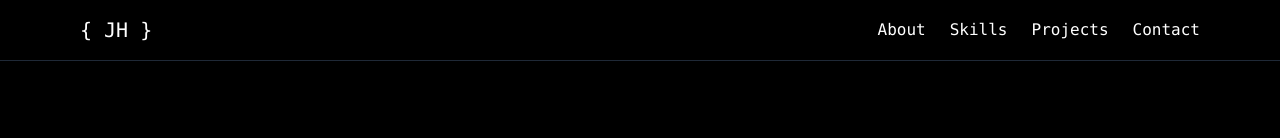
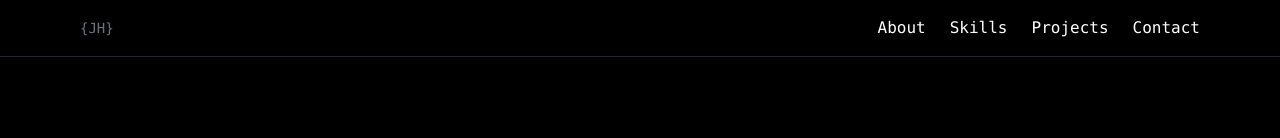
Before and after one commit to Myshro/portfolio-site, a Next.js app: page / in a window 1280 px wide. Shown: the top 138 px of the page. Built offline with nearby package versions, Linux system fonts and the light colour scheme.

Commit message:
new resume

```diff
--- a/components/page.tsx
+++ b/components/page.tsx
@@ -12,7 +12,7 @@ export default function Portfolio() {
       {/* Navigation */}
       <nav className="sticky top-0 border-b border-gray-800 bg-black/80 backdrop-blur-sm z-50">
         <div className="max-w-6xl mx-auto px-4 py-4 flex justify-between items-center">
-          <div className="text-xl select-none">{`{ JH }`}</div>
+        <div className="text-sm text-gray-500 select-none">{`{JH}`}</div>
           <div className="flex gap-6">
             <a href="#about" className="hover:text-gray-400">About</a>
             <a href="#skills" className="hover:text-gray-400">Skills</a>
@@ -41,8 +41,8 @@ export default function Portfolio() {
             </Button>
             <Button className="bg-white text-black hover:bg-gray-200" onClick={() => {
                 const link = document.createElement('a');
-                link.href = "/resume/Resume.pdf";
-                link.download = "jungtaek_hong_resume.pdf";
+                link.href = "/resume/JungtaekHongResume.pdf";
+                link.download = "JungtaekHongResume.pdf";
                 link.click();
             }}>
               Resume
```
Also changed, not shown: 2 other files (tests, documents, lock files or other folders).
